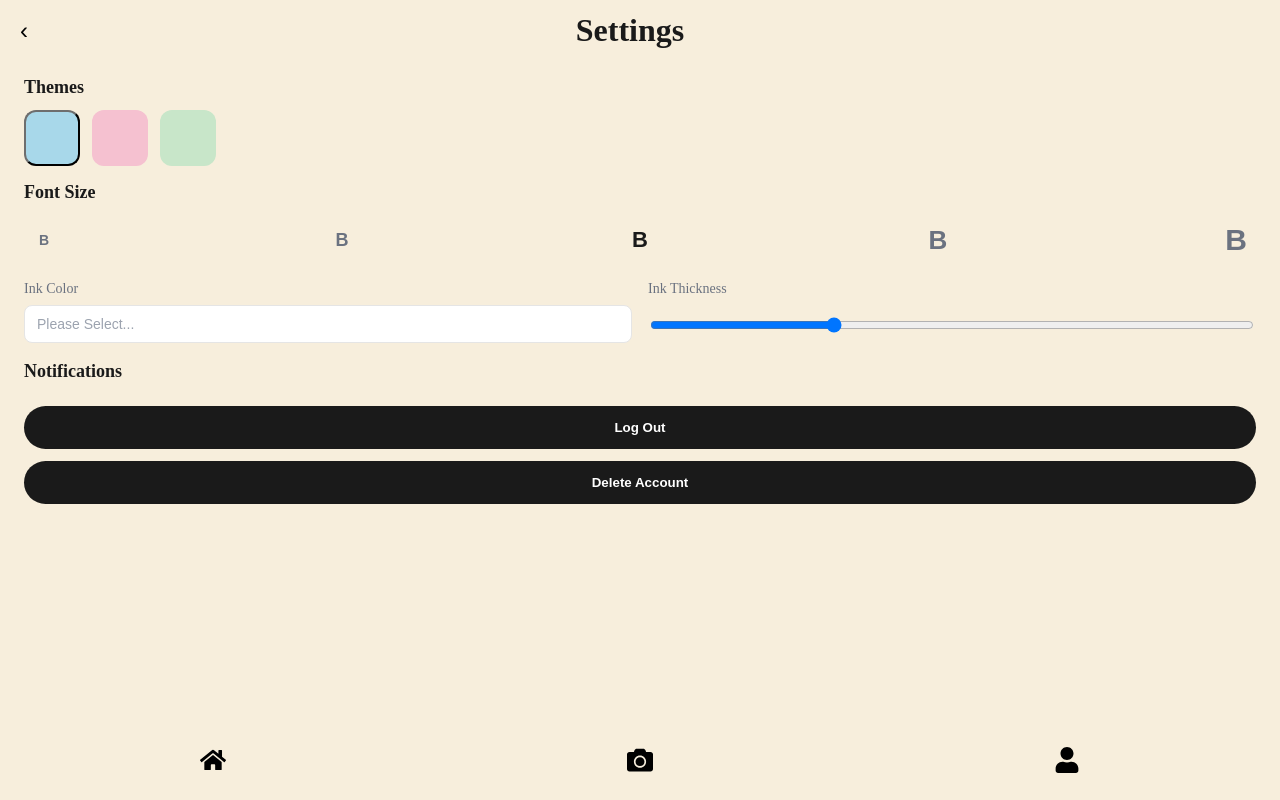
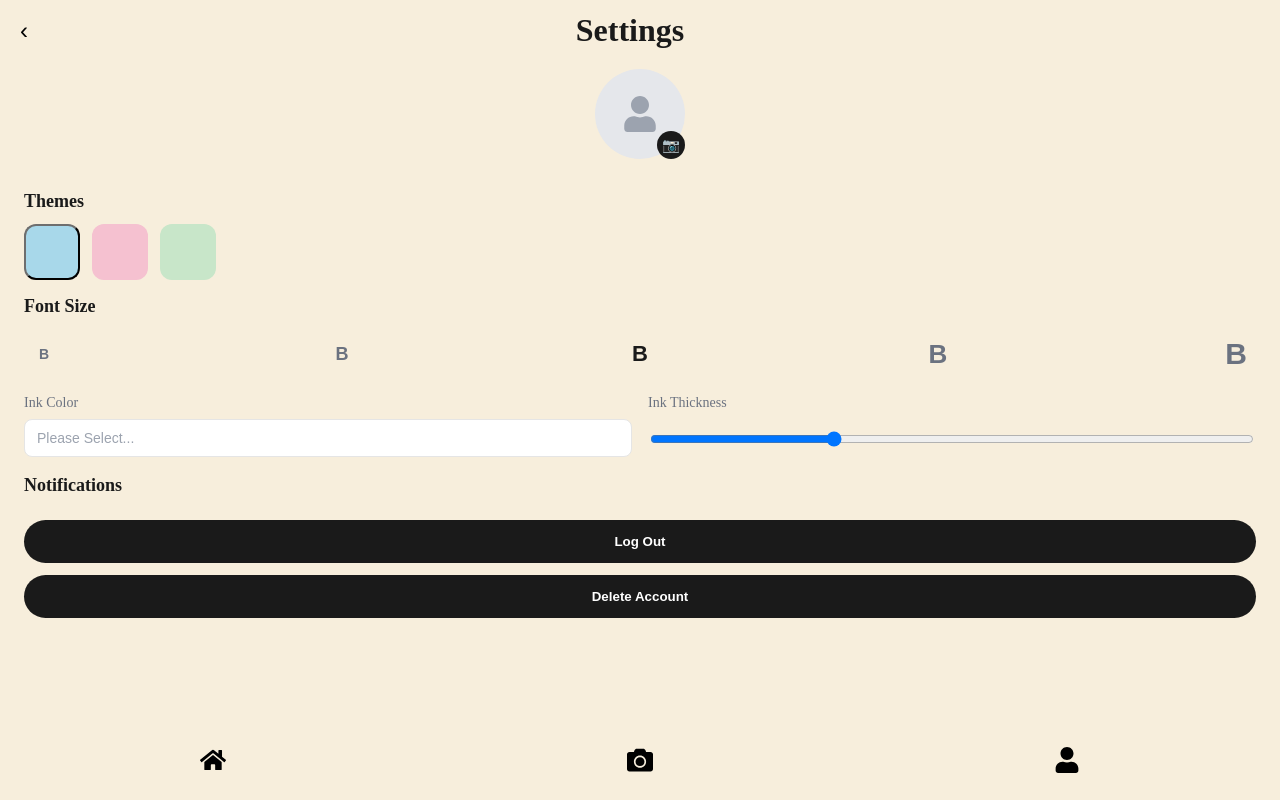
Before and after one commit to HadsRobs19/PenPath, a React (Vite) app in the folder frontend/: page /settings in a window 1280 px wide. Built offline with nearby package versions, Linux system fonts and the light colour scheme; no server answers.

Commit message:
Add persistent profile picture upload via Supabase Storage

```diff
--- a/frontend/src/pages/Settings.jsx
+++ b/frontend/src/pages/Settings.jsx
@@ -1,6 +1,7 @@
-import { useMemo, useState } from "react";
+import { useMemo, useState, useEffect, useRef } from "react";
 import { useNavigate } from "react-router-dom";
 import { FaHome, FaCamera, FaUser } from "react-icons/fa";
+import { supabase } from "../lib/Client";
 
 export default function Settings() {
   const navigate = useNavigate();
@@ -9,6 +10,16 @@ export default function Settings() {
   const [selectedFontSize, setSelectedFontSize] = useState(2);
   const [showDeleteModal, setShowDeleteModal] = useState(false);
   const [sliderPosition, setSliderPosition] = useState(0.3);
+  const [avatarUrl, setAvatarUrl] = useState(null);
+  const [uploading, setUploading] = useState(false);
+  const fileInputRef = useRef(null);
+
+  useEffect(() => {
+    supabase.auth.getUser().then(({ data }) => {
+      const url = data?.user?.user_metadata?.avatar_url;
+      if (url) setAvatarUrl(url);
+    });
+  }, []);
 
   const themeColors = [
     { key: "blue", color: "#A8D8EA" },
@@ -33,7 +44,48 @@ export default function Settings() {
   };
 
   const handleCameraPress = () => {
-    console.log("Camera button pressed");
+    fileInputRef.current?.click();
+  };
+
+  const handleFileChange = async (e) => {
+    const file = e.target.files[0];
+    if (!file) return;
+
+    setUploading(true);
+    const { data: userData } = await supabase.auth.getUser();
+    const userId = userData?.user?.id ?? "anonymous";
+    const ext = file.name.split(".").pop();
+    const path = `avatars/${userId}/profile.${ext}`;
+
+    const { error: uploadError } = await supabase.storage
+      .from("penpath-handwriting")
+      .upload(path, file, { upsert: true });
+
+    if (uploadError) {
+      console.error("Upload failed:", uploadError.message);
+      setUploading(false);
+      return;
+    }
+
+    const { data: urlData } = supabase.storage
+      .from("penpath-handwriting")
+      .getPublicUrl(path);
+
+    const publicUrl = urlData.publicUrl;
+    await supabase.auth.updateUser({ data: { avatar_url: publicUrl } });
+    setAvatarUrl(publicUrl);
+    setUploading(false);
+  };
+
+  const handleRemovePhoto = async () => {
+    const { data: userData } = await supabase.auth.getUser();
+    const userId = userData?.user?.id ?? "anonymous";
+    const ext = avatarUrl?.split(".").pop();
+    await supabase.storage
+      .from("penpath-handwriting")
+      .remove([`avatars/${userId}/profile.${ext}`]);
+    await supabase.auth.updateUser({ data: { avatar_url: null } });
+    setAvatarUrl(null);
   };
 
   return (
@@ -48,6 +100,35 @@ export default function Settings() {
         <h1 style={styles.title}>Settings</h1>
 
         <div style={styles.headerSpacer} />
+      </div>
+
+      {/* Profile Picture */}
+      <div style={styles.avatarSection}>
+        <div style={styles.avatarWrapper}>
+          {avatarUrl ? (
+            <img src={avatarUrl} alt="Profile" style={styles.avatarImage} />
+          ) : (
+            <div style={styles.avatarPlaceholder}>
+              <FaUser size={36} color="#9CA3AF" />
+            </div>
+          )}
+          <button onClick={handleCameraPress} style={styles.avatarCameraBtn} aria-label="Upload photo">
+            📷
+          </button>
+        </div>
+        {avatarUrl && (
+          <button onClick={handleRemovePhoto} style={styles.removePhotoBtn}>
+            Remove Photo
+          </button>
+        )}
+        {uploading && <span style={styles.uploadingText}>Uploading...</span>}
+        <input
+          ref={fileInputRef}
+          type="file"
+          accept="image/*"
+          style={{ display: "none" }}
+          onChange={handleFileChange}
+        />
       </div>
 
       <div style={styles.scrollContent}>
@@ -302,6 +383,63 @@ const styles = {
     cursor: "pointer",
   },
 
+  avatarSection: {
+    display: "flex",
+    flexDirection: "column",
+    alignItems: "center",
+    paddingTop: 8,
+    paddingBottom: 16,
+    gap: 8,
+  },
+  avatarWrapper: {
+    position: "relative",
+    width: 90,
+    height: 90,
+  },
+  avatarPlaceholder: {
+    width: 90,
+    height: 90,
+    borderRadius: 45,
+    backgroundColor: "#E5E7EB",
+    display: "flex",
+    alignItems: "center",
+    justifyContent: "center",
+  },
+  avatarImage: {
+    width: 90,
+    height: 90,
+    borderRadius: 45,
+    objectFit: "cover",
+    border: "2px solid #E5E5E5",
+  },
+  avatarCameraBtn: {
+    position: "absolute",
+    bottom: 0,
+    right: 0,
+    width: 28,
+    height: 28,
+    borderRadius: 14,
+    backgroundColor: "#1A1A1A",
+    border: "none",
+    cursor: "pointer",
+    fontSize: 14,
+    display: "flex",
+    alignItems: "center",
+    justifyContent: "center",
+  },
+  removePhotoBtn: {
+    background: "transparent",
+    border: "none",
+    color: "#EF4444",
+    fontSize: 13,
+    cursor: "pointer",
+    fontWeight: 600,
+  },
+  uploadingText: {
+    fontSize: 12,
+    color: "#6B7280",
+  },
+
   bottomBar: {
     display: "flex",
     justifyContent: "center",
```
